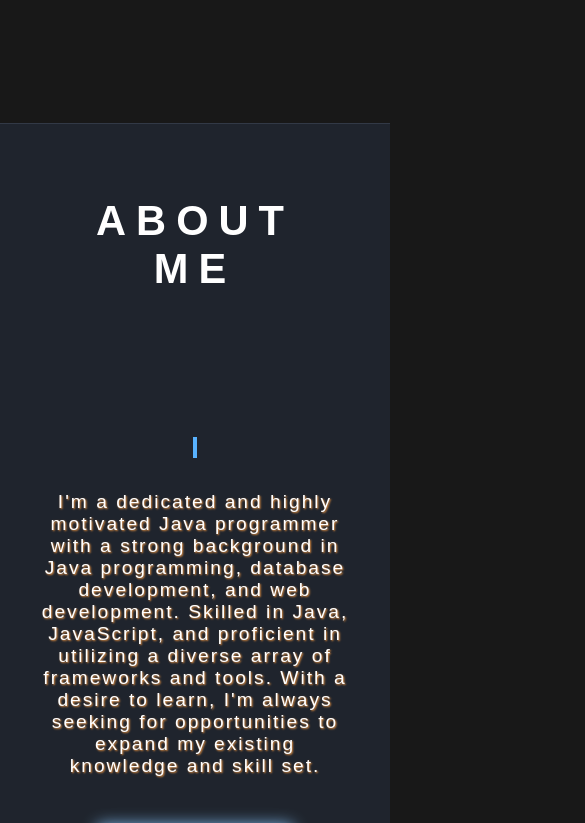
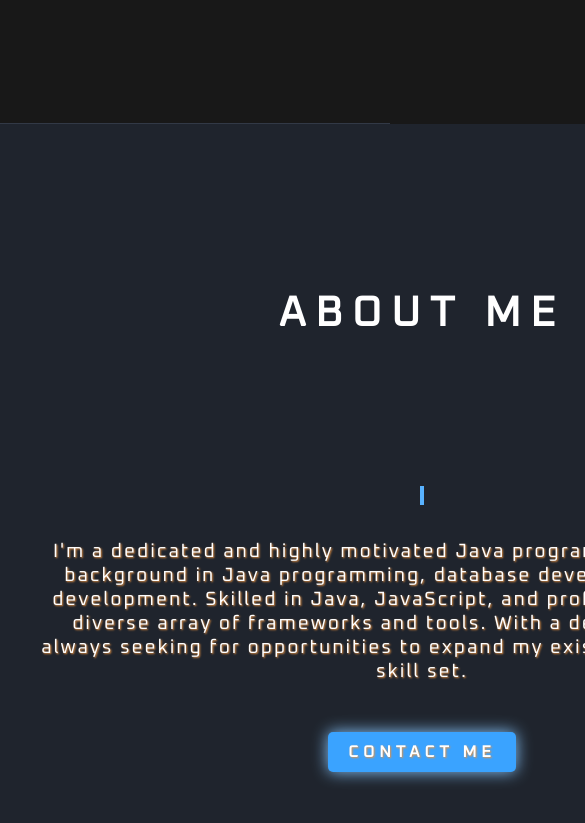
Before and after one commit to dzJP/jakobpietrzyk, a Vue app: page / in a window 390 px wide. Shown: the part 720-1543 px from the top of the page, 585 px wide, since content can reach past the window. Built offline with nearby package versions, Linux system fonts and the light colour scheme.

Commit message:
add classes to css main file

```diff
--- a/src/assets/main.css
+++ b/src/assets/main.css
@@ -9,8 +9,8 @@
 
     --gray-black: rgb(31, 31, 31);
     --dark-gray-black: rgb(24, 24, 24);
-    --darker-gray-black: rgb(12,12,12);
-    --darkest-gray-black: rgb(5,5,5);
+    --darker-gray-black: rgb(12, 12, 12);
+    --darkest-gray-black: rgb(5, 5, 5);
     --light-gray-black: rgb(40, 40, 40);
 
     --blue: #111C44;
@@ -31,20 +31,33 @@
     --purple-variance: #9C8FEC;
 }
 
-#app, html, body {
+#app,
+html,
+body {
     background-color: var(--dark-gray-black);
     margin: 0;
     padding: 0;
 }
 
-h2, h3 {
+h2,
+h3 {
     color: var(--white);
     font-family: 'Oxanium', sans-serif;
     text-transform: uppercase;
     font-style: normal;
 }
 
-.home, .head-container, .header-container, .project-section-title, .projects {
+.home,
+.head-container,
+.head-portfolio-text,
+.about,
+.skills,
+.project-section-container,
+.navigation-buttons button,
+.overlay-text,
+.contact,
+.contact-container,
+a {
     color: var(--white);
     font-family: 'Oxanium', sans-serif;
 }
@@ -58,7 +71,6 @@ h2, h3 {
     text-transform: uppercase;
     text-decoration: none;
     letter-spacing: 2px;
-    color: var(--white);
     background-color: var(--blue-sky);
     padding: 10px 20px;
     border-radius: 5px;
@@ -90,6 +102,7 @@ section {
     display: block;
     unicode-bidi: isolate;
 }
+
 h2 {
     display: block;
     font-size: 1.5em;
@@ -100,3 +113,8 @@ h2 {
     font-weight: bold;
     unicode-bidi: isolate;
 }
+
+@font-face {
+    font-family: 'Oxanium';
+    src: url('./Oxanium-Regular.ttf') format('woff2');
+}
--- a/src/components/AboutMeComponent.vue
+++ b/src/components/AboutMeComponent.vue
@@ -251,15 +251,8 @@ span {
 }
 @media (max-width: 768px) {
 
-    .about-content span {
-        font-size: 1em !important;
-    }
-
-    .about {
-        display: flex;
-        flex-direction: column;
-        align-items: center;
-        justify-content: center;
+    .about.about {
+        width: 100vh;
     }
 
     .about-content {
```
